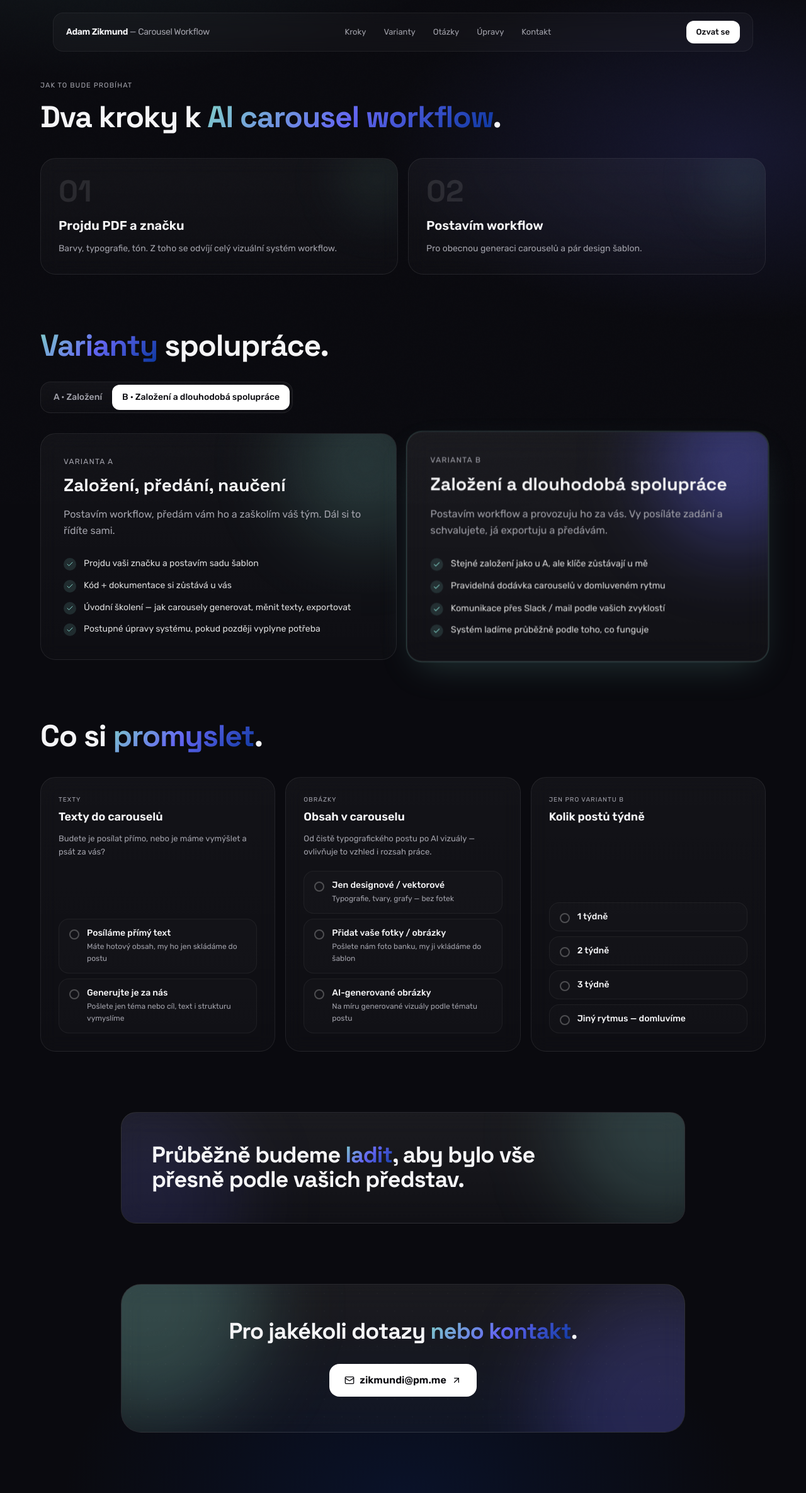
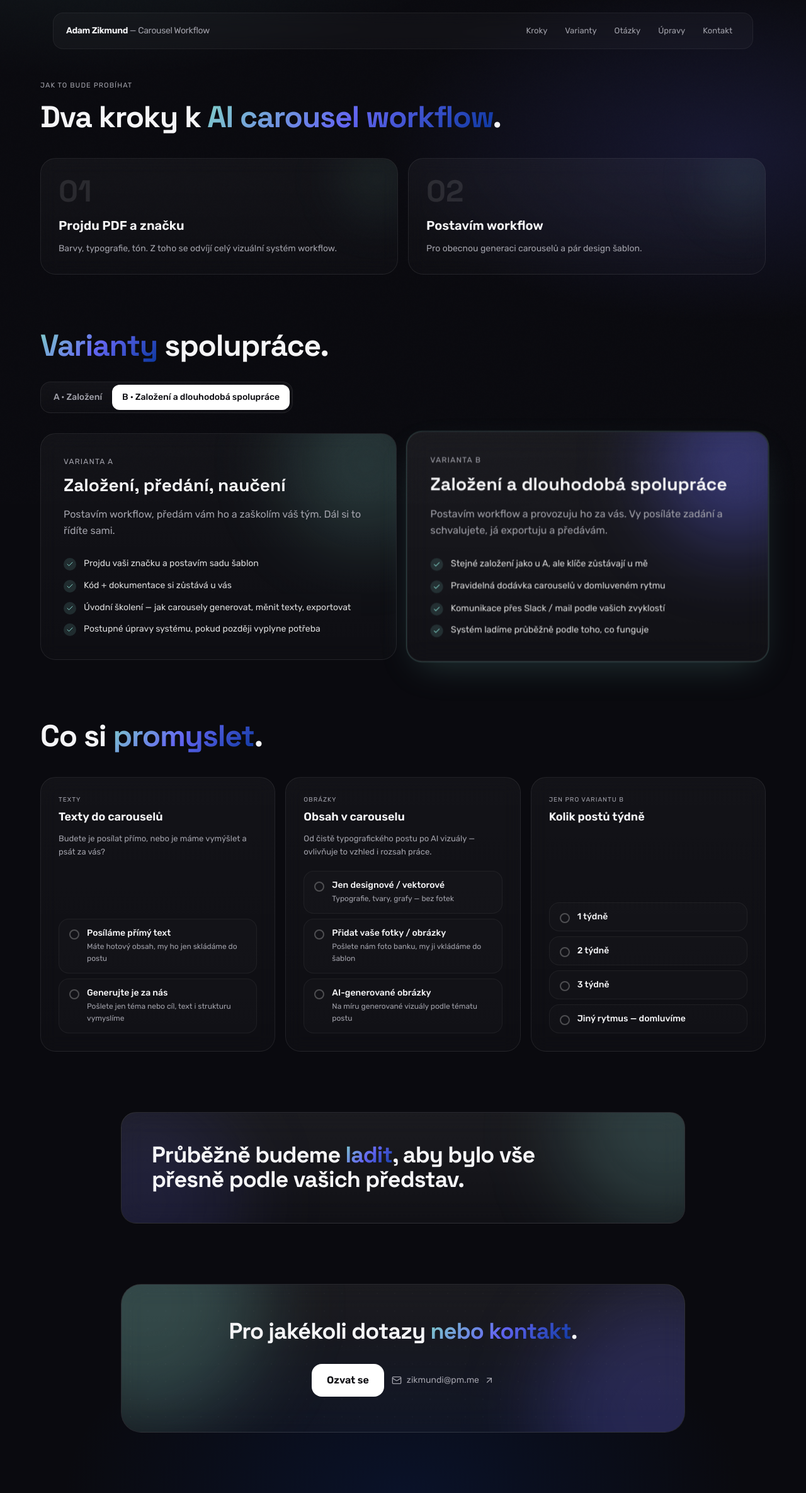
Before and after one commit to cd-adam-cle/remotion-nabidka-spoluprace, a Next.js app: page / in a window 1280 px wide. Shown: the whole page at 63% size. Built offline with nearby package versions, Linux system fonts and the light colour scheme.

Commit message:
Move "Ozvat se" button from nav to contact section
https://claude.ai/code/session_014vbTNxUvdyddV9ZVuQpwiY

```diff
--- a/components/CTA.tsx
+++ b/components/CTA.tsx
@@ -26,15 +26,23 @@ export function CTA() {
               Pro jakékoli dotazy <span className="gradient-text">nebo kontakt</span>.
             </h2>
 
+            <div className="flex flex-col sm:flex-row items-center justify-center gap-3">
               <a
                 href="mailto:zikmundi@pm.me?subject=Remotion%20workflow"
                 className="inline-flex items-center gap-2 bg-white text-[#0a0a0f] px-6 py-3.5 rounded-2xl font-semibold hover:bg-[#81d2c7] transition-all hover:scale-[1.02]"
+              >
+                Ozvat se
+              </a>
+              <a
+                href="mailto:zikmundi@pm.me?subject=Remotion%20workflow"
+                className="inline-flex items-center gap-2 text-[var(--muted)] hover:text-white transition-colors text-sm"
               >
                 <Mail className="w-4 h-4" />
                 zikmundi@pm.me
                 <ArrowUpRight className="w-4 h-4" />
               </a>
             </div>
+          </div>
         </motion.div>
       </div>
     </section>
--- a/components/Nav.tsx
+++ b/components/Nav.tsx
@@ -54,12 +54,6 @@ export function Nav() {
               </a>
             ))}
           </nav>
-          <a
-            href="#kontakt"
-            className="hidden sm:inline-flex items-center gap-2 text-[13px] font-medium bg-white text-[#0a0a0f] px-4 py-2 rounded-xl hover:bg-[#81d2c7] transition-colors"
-          >
-            Ozvat se
-          </a>
         </div>
       </div>
     </motion.header>
```
Lines whose indentation alone changed are shown as unchanged.
